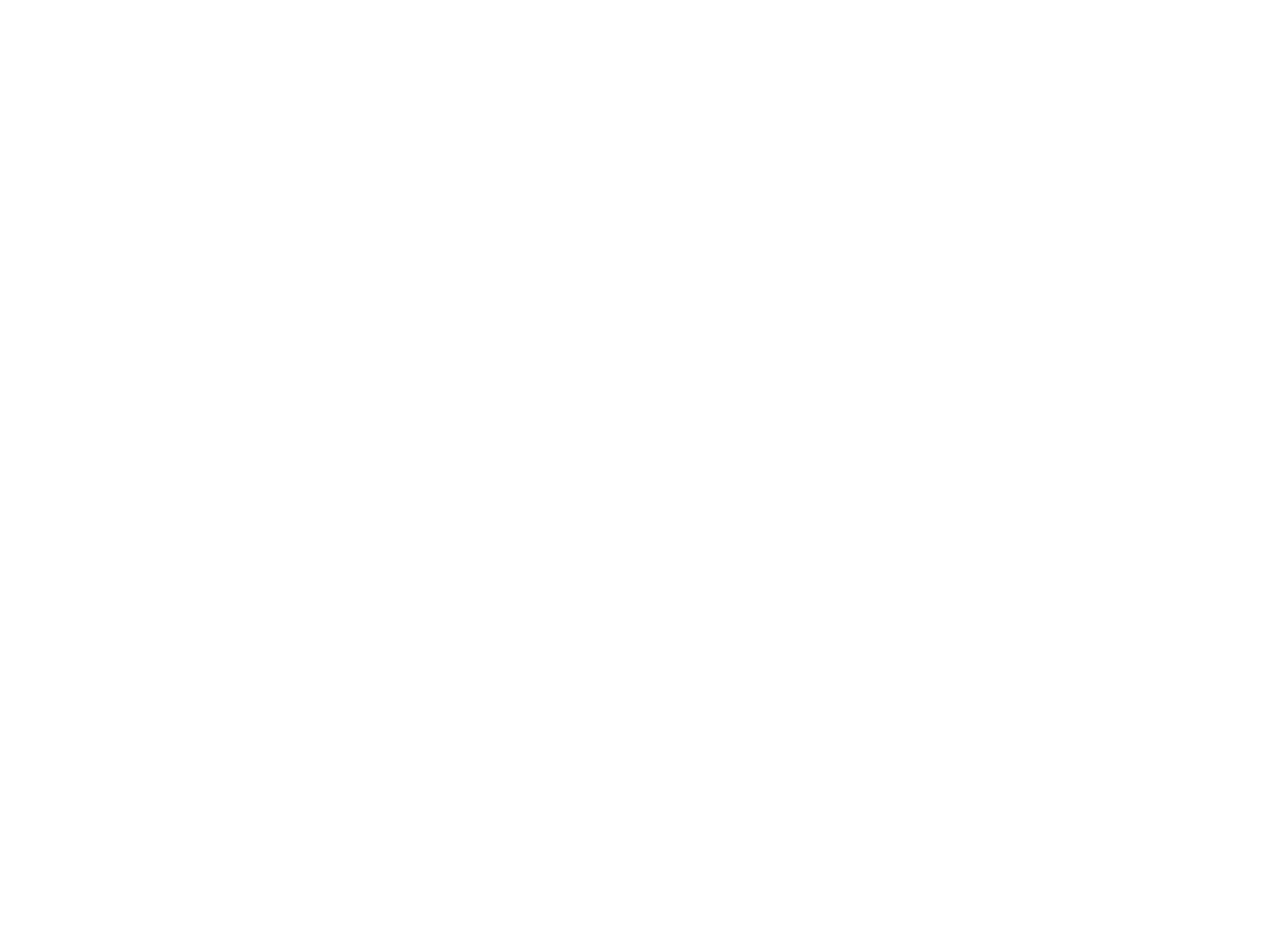
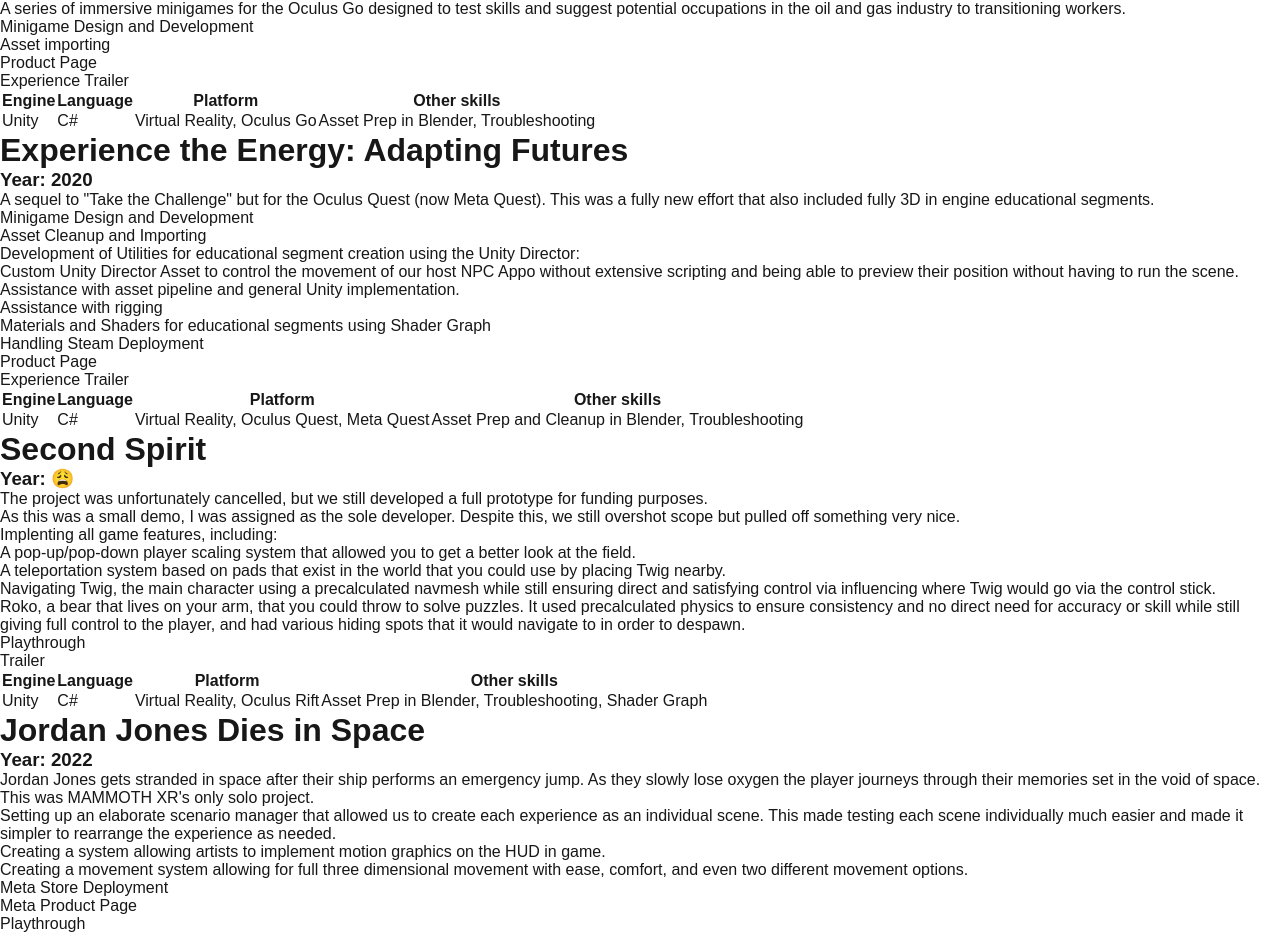
Before and after one commit to topSurely/portfolio, a Next.js app: page / in a window 1280 px wide. Shown: the part 1468-2403 px from the top of the page. Before the commit the page ends 800 px from the top, so only its background shows below. Built offline with nearby package versions, Linux system fonts and the light colour scheme.

Commit message:
Made projects actually render

```diff
--- a/app/page.tsx
+++ b/app/page.tsx
@@ -1,5 +1,8 @@
+'use client'
 import styles from "./page.module.scss";
 import Link from "next/link";
+import { VRProjects } from "./projects/vr";
+import ProjectPage from "./projects/project";
 
 export default function Home() {
   return (
@@ -59,6 +62,9 @@
             </div>
           </div>
         </div>
+        {VRProjects.map((project) => {
+          return ProjectPage({ project })
+        })}
       </main>
     </div>
   );
--- a/app/projects/project.interface.ts
+++ b/app/projects/project.interface.ts
@@ -3,8 +3,7 @@
     description: JSX.Element;
     myRole: JSX.Element;
     year: string;
-    links?: {[meta:string]: {videoID: string, modal?:boolean} | string};
+    links?: {[meta:string]: {videoID?: string, link?: string}};
     funFact?: string[];
     metadata?: {[meta:string] : string[]}
-    localVideo?: {[meta:string]: string};
 }
--- /dev/null
+++ b/app/projects/project.tsx
@@ -0,0 +1,52 @@
+'use client'
+import { Project } from "./project.interface";
+export default function ProjectPage({ project, modal }: { project: Project, modal?: (videoID: string) => void }) {
+    const links = (): JSX.Element => {
+        if (!project.links) return <></>
+        const keys = Object.keys(project.links)
+        return (<ul>
+
+            {keys.map((value) => {
+                if (!project.links) return <></>
+                const modalID = project.links[value].videoID
+                const link = modalID ? undefined : project.links[value].link
+                return <li><a href={link ?? ""} onClick={() => {
+                    // modalID && modal && modal(modalID)
+                }}>{value}</a></li>
+            })}
+        </ul>)
+    }
+    const metadata = (): JSX.Element => {
+        if (!project.metadata) return <></>
+        const keys = Object.keys(project.metadata)
+        return (
+            <table>
+                <thead>
+                    <tr>
+                        {keys.map((value) => {
+                            return <th>{value}</th>
+                        })}
+                    </tr>
+                </thead>
+                <tbody>
+                    <tr>
+                        {keys.map((value) => {
+                            if (!project.metadata) return <></>
+                            return <td>{project.metadata[value].join(", ")}</td>
+                        })}
+                    </tr>
+                </tbody>
+            </table>
+        )
+    }
+    return (<div>
+        <div><h1>{project.name}</h1></div>
+        <h3>Year: {project.year}</h3>
+        {project.description}
+        {project.myRole}
+        {project.links && links()}
+        <div>
+            {metadata()}
+        </div>
+    </div>)
+}
--- a/app/projects/vr.tsx
+++ b/app/projects/vr.tsx
@@ -11,8 +11,8 @@
         "Other skills": ["Asset Prep in Blender", "Troubleshooting"]
     },
     links: {
-        "Product Page": "",
-        "Experience Trailer": "",
+        "Product Page": {},
+        "Experience Trailer": {},
     }
 }
 export const VRProjects: Project[] = [
@@ -39,8 +39,8 @@
             "Other skills": ["Asset Prep in Blender", "Troubleshooting"]
         },
         links: {
-            "Product Page": "https://mammothxr.com/archive/thunder.html",
-            "Experience Trailer": { videoID: "TsZSh8OiKZE", modal: true },
+            "Product Page": { link: "https://mammothxr.com/archive/thunder.html" },
+            "Experience Trailer": { videoID: "TsZSh8OiKZE" },
         }
     },
     {
@@ -55,7 +55,7 @@
             "Other skills": ["Asset Prep in Blender", "Troubleshooting"]
         },
         links: {
-            "Product Page": "https://mammothxr.com/archive/lenica-escape.html",
+            "Product Page": { link: "https://mammothxr.com/archive/lenica-escape.html" },
         }
     },
     {
@@ -84,8 +84,8 @@
             "Other skills": ["Asset Prep in Blender", "Troubleshooting"]
         },
         links: {
-            "Product Page": "https://mammothxr.com/archive/nutrients-for-life.html",
-            "Experience Trailer": { videoID: "FFViE-2mEiA", modal: true },
+            "Product Page": { link: "https://mammothxr.com/archive/nutrients-for-life.html" },
+            "Experience Trailer": { videoID: "FFViE-2mEiA" },
 
         }
     },
@@ -111,8 +111,8 @@
             "Other skills": ["Asset Prep in Blender", "Troubleshooting"]
         },
         links: {
-            "Product Page": "https://mammothxr.com/archive/petroLMI-challenge.html",
-            "Experience Trailer": { videoID: "QiPbWEnq504", modal: true },
+            "Product Page": { link: "https://mammothxr.com/archive/petroLMI-challenge.html" },
+            "Experience Trailer": { videoID: "QiPbWEnq504" },
 
         }
     },
@@ -146,43 +146,14 @@
             </div>,
         year: "2020",
         links: {
-            "Product Page": "https://www.meta.com/experiences/experience-the-energy-adapting-futures/24905470952402292/",
-            "Experience Trailer": { videoID: "Bp7zRXK1Yds", modal: true },
+            "Product Page": { link: "https://www.meta.com/experiences/experience-the-energy-adapting-futures/24905470952402292/" },
+            "Experience Trailer": { videoID: "Bp7zRXK1Yds" },
         },
         metadata: {
             "Engine": ["Unity"],
             "Language": ["C#"],
             "Platform": ["Virtual Reality", "Oculus Quest", "Meta Quest"],
             "Other skills": ["Asset Prep and Cleanup in Blender", "Troubleshooting"]
-        }
-    },
-    {
-        name: "Jordan Jones Dies in Space",
-        description: <div><p>Jordan Jones gets stranded in space after their ship performs an emergency jump. As they slowly lose oxygen the player journeys through their memories set in the void of space.</p><p>This was MAMMOTH XR's only solo project.</p></div>,
-        myRole: <div>
-            <ul>
-                <li>
-                    Setting up an elaborate scenario manager that allowed us to create each experience as an individual scene. This made testing each scene individually much easier and made it simpler to rearrange the experience as needed.
-                </li>
-                <li>
-                    Creating a system allowing artists to implement motion graphics on the HUD in game.
-                </li>
-                <li>
-                    {"Creating a movement system allowing for full three dimensional movement with ease, comfort, and even two different movement options."}
-                </li>
-                <li>Meta Store Deployment</li>
-            </ul></div>,
-        year: "2022",
-        funFact: ["We ended up having to aggressively downscale much of the game's graphics and effects to make it run on the Quest 1. Meta removed the Quest 1 requirements a few months after release."],
-        metadata: {
-            "Engine": ["Unity"],
-            "Language": ["C#"],
-            "Platform": ["Virtual Reality", "Meta Quest"],
-            "Other skills": ["Asset Prep in Blender", "Troubleshooting"]
-        },
-        links: {
-            "Meta Product Page": "https://www.meta.com/en-gb/experiences/jordan-jones-dies-in-space/4494213844005443/",
-            "Playthrough": { videoID: "p6bTAy5ZW1A", modal: true }
         }
     },
     {
@@ -225,8 +196,37 @@
             "Other skills": ["Asset Prep in Blender", "Troubleshooting", "Shader Graph"]
         },
         links: {
-            "Playthrough": { videoID: "5DGITYlJ0EE", modal: true },
-            "Trailer": { videoID: "2zmvSa8roYA", modal: true }
+            "Playthrough": { videoID: "5DGITYlJ0EE", },
+            "Trailer": { videoID: "2zmvSa8roYA", }
         }
-    }
+    },
+    {
+        name: "Jordan Jones Dies in Space",
+        description: <div><p>Jordan Jones gets stranded in space after their ship performs an emergency jump. As they slowly lose oxygen the player journeys through their memories set in the void of space.</p><p>This was MAMMOTH XR's only solo project.</p></div>,
+        myRole: <div>
+            <ul>
+                <li>
+                    Setting up an elaborate scenario manager that allowed us to create each experience as an individual scene. This made testing each scene individually much easier and made it simpler to rearrange the experience as needed.
+                </li>
+                <li>
+                    Creating a system allowing artists to implement motion graphics on the HUD in game.
+                </li>
+                <li>
+                    {"Creating a movement system allowing for full three dimensional movement with ease, comfort, and even two different movement options."}
+                </li>
+                <li>Meta Store Deployment</li>
+            </ul></div>,
+        year: "2022",
+        funFact: ["We ended up having to aggressively downscale much of the game's graphics and effects to make it run on the Quest 1. Meta removed the Quest 1 requirements a few months after release."],
+        metadata: {
+            "Engine": ["Unity"],
+            "Language": ["C#"],
+            "Platform": ["Virtual Reality", "Meta Quest"],
+            "Other skills": ["Asset Prep in Blender", "Troubleshooting"]
+        },
+        links: {
+            "Meta Product Page": { link: "https://www.meta.com/en-gb/experiences/jordan-jones-dies-in-space/4494213844005443/" },
+            "Playthrough": { videoID: "p6bTAy5ZW1A" }
+        }
+    },
 ]
--- a/package.json
+++ b/package.json
@@ -12,6 +12,7 @@
     "next": "14.2.8",
     "react": "^18",
     "react-dom": "^18",
+    "react-modal-video": "^2.0.2",
     "sass": "^1.78.0"
   },
   "devDependencies": {
```
Also changed, not shown: 1 other file (tests, documents, lock files or other folders).
